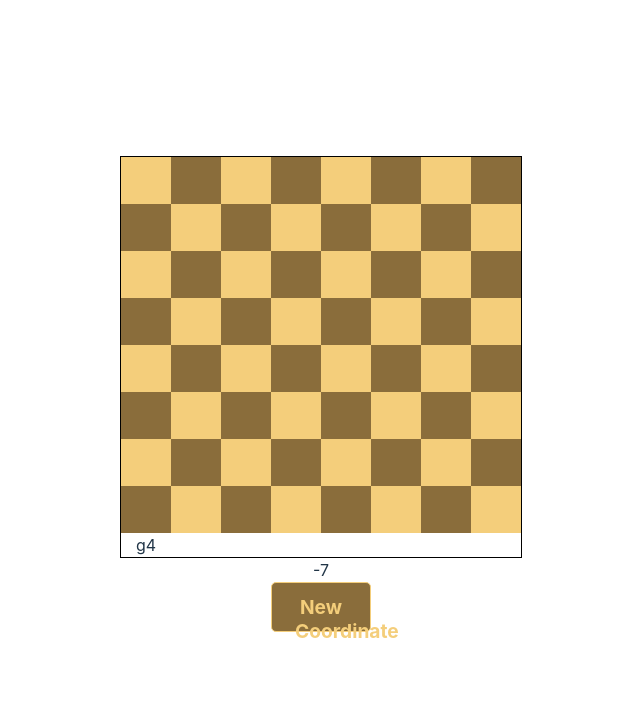
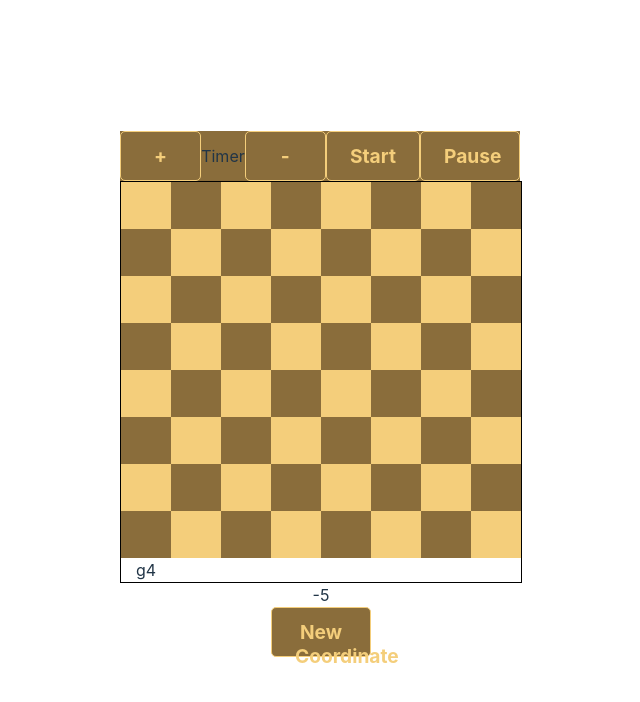
Before and after one commit to thelonehegelian/chessordinate, a React (Vite) app: page / in a window 1280 px wide. Shown: the top 702 px of the page, without its empty margins (319-959 px from the left). Built offline with nearby package versions, Linux system fonts and the light colour scheme.

Commit message:
Add a settings panel

```diff
--- a/src/App.tsx
+++ b/src/App.tsx
@@ -1,10 +1,13 @@
 import './App.css'
 import EmptyChessBoard from './components/EmptyChessBoard'
+import SettingsPanel from './components/SettingsPanel'
+
 
 function App() {
 
   return (
     <div className="App">
+      <SettingsPanel/>
       <EmptyChessBoard/>
     </div>
   )
--- /dev/null
+++ b/src/components/Button.tsx
@@ -0,0 +1,24 @@
+import React from   'react' ;
+import styled from   'styled-components' ;
+
+interface ButtonProps {
+  text: string;
+}
+// create a button with styled components, the button background 8a6d3b and the text color f4ce7b
+const Button = styled.button`
+  width: 100px;
+  height: 50px;
+  background-color: #8a6d3b;
+  color: #f4ce7b;
+  border: 1px solid #f4ce7b;
+  border-radius: 5px;
+  font-size: 1.2rem;
+  font-weight: bold;
+`;
+
+// create a function that returns the button
+const ButtonComponent: React.FC<ButtonProps> = ({text}) => {
+  return <Button>{text}</Button>;
+};
+
+export default ButtonComponent;
--- a/src/components/CoordinateDisplay.tsx
+++ b/src/components/CoordinateDisplay.tsx
@@ -1,8 +1,10 @@
 import React from 'react';
 import styled from 'styled-components';
+import { generateBoardMap } from '../constants';
 
 import { BoardMap } from '../types';
-import {generateBoardMap} from './EmptyChessBoard'
+// import {generateBoardMap} from './EmptyChessBoard'
+
 const board = generateBoardMap();
 // pick a random square from the boardMap
 const getRandomSquare = (boardMap: BoardMap): string => {
--- a/src/components/EmptyChessBoard.tsx
+++ b/src/components/EmptyChessBoard.tsx
@@ -1,27 +1,7 @@
 import React from 'react';
 import styled from 'styled-components';
 import { BoardMap, SquareProps } from '../types';
-
-
-export const generateBoardMap = (): BoardMap => {
-  const boardMap: BoardMap = {};
-  const files = ['a', 'b', 'c', 'd', 'e', 'f', 'g', 'h'];
-
-  for (let i = 0; i < 8; i++) {
-    for (let j = 0; j < 8; j++) {
-      const key = `${i}-${j}`;
-      const value = `${files[j]}${8 - i}`;
-      boardMap[key] = value;
-    }
-  }
-
-  return boardMap;
-};
-
-const boardMap = generateBoardMap();
-
-
-
+import { generateBoardMap } from '../constants';
 
 const Board = styled.div`
   display: grid;
@@ -52,6 +32,7 @@ const Button = styled.button`
   font-weight: bold;
   `;
 
+const boardMap = generateBoardMap();
 const SquareComponent: React.FC<SquareProps> = (props) => {
   const { id, onClick, isDark } = props;
 
--- /dev/null
+++ b/src/components/SettingsPanel.tsx
@@ -0,0 +1,37 @@
+import React from 'react';
+import styled from 'styled-components';
+import Button from './Button';
+
+
+// create a div bar with styled components, the bar background 8a6d3b and the text color f4ce7b and the width should be the size of the chess board
+const Bar = styled.div`
+  width: 400px;
+  height: 50px;
+  background-color: #8a6d3b;
+  display: flex;
+  justify-content: space-around;
+  align-items: center;
+`;
+const Text = styled.div`
+  width: 400px;
+  height: 50px;
+  background-color: #f4ce7b;
+  color: #8a6d3b;
+  font-size: 1.2rem;
+  font-weight: bold;
+  text-align: center;
+  padding-top: 10px;
+`;
+
+// create a function that returns the bar
+const SettingsPanel: React.FC = () => {
+  return (
+    <Bar>
+     <Button text = {"+"}/>Timer<Button text = {"-"}/>
+     <Button text = {"Start"}/>
+     <Button text = {"Pause"}/>
+    </Bar>
+  );
+};
+
+export default SettingsPanel;
--- /dev/null
+++ b/src/constants/index.ts
@@ -0,0 +1,15 @@
+import { BoardMap } from '../types';
+export const generateBoardMap = (): BoardMap => {
+  const boardMap: BoardMap = {};
+  const files = ['a', 'b', 'c', 'd', 'e', 'f', 'g', 'h'];
+
+  for (let i = 0; i < 8; i++) {
+    for (let j = 0; j < 8; j++) {
+      const key = `${i}-${j}`;
+      const value = `${files[j]}${8 - i}`;
+      boardMap[key] = value;
+    }
+  }
+
+  return boardMap;
+};
```
Also changed, not shown: src/types/index.ts (renamed from src/types/index.tsx).
